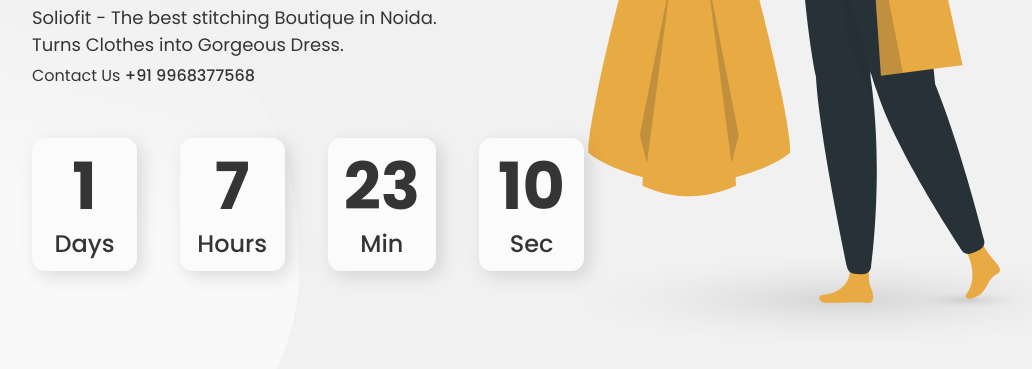
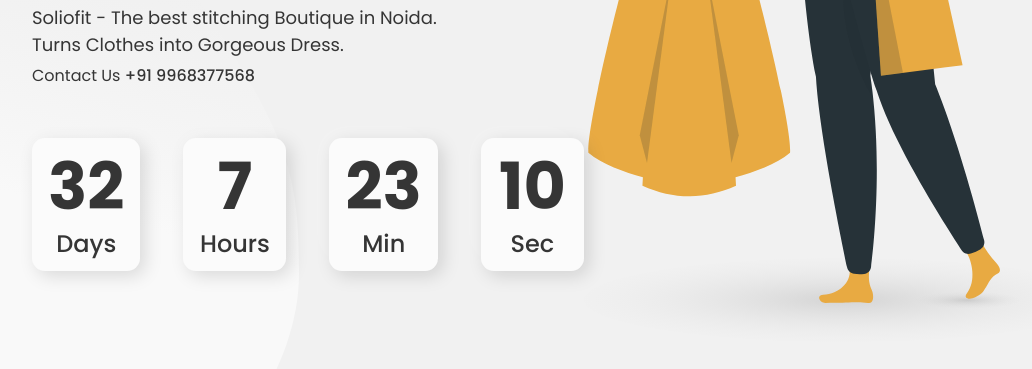
Before and after one commit to Nitinsha58/Soliofit, a plain HTML site: page index.html in a window 1280 px wide. Shown: the part 419-788 px from the top of the page, without its empty margins (72-1104 px from the left). Drawn offline with Linux system fonts and the light colour scheme.

Commit message:
update project timer time

```diff
--- a/app.js
+++ b/app.js
@@ -1,5 +1,5 @@
 const countdown = ()=>{
-    const countDate = new Date('Oct 30, 2022, 10:26:00').getTime()
+    const countDate = new Date('Nov 30, 2022, 10:26:00').getTime()
     const now = new Date().getTime();
 
     const gap = countDate - now;
```
Also changed, not shown: index.html (+0 -1 lines).
